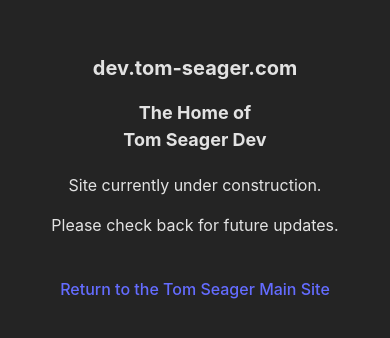
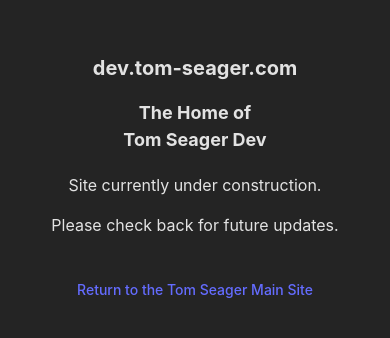
Before and after one commit to TomMetcalf/tom-seager-dev, a React (Vite) app: page / in a window 390 px wide. Shown: the part 230-568 px from the top of the page. Built offline with nearby package versions, Linux system fonts and the light colour scheme.

Commit message:
fix link text responsiveness on smaller screens

```diff
--- a/src/App.css
+++ b/src/App.css
@@ -20,7 +20,7 @@
   }
 }
 
-@media (max-width: 400px) {
+@media (max-width: 420px) {
   .web-address {
     font-size: 20px;
   }
@@ -30,4 +30,8 @@
     font-size: 18px;
     display: block;
   }
+
+    .siteLinkStyle {
+    font-size: 14px;
+  }
 }
```
Also changed, not shown: 1 other file (tests, documents, lock files or other folders).
